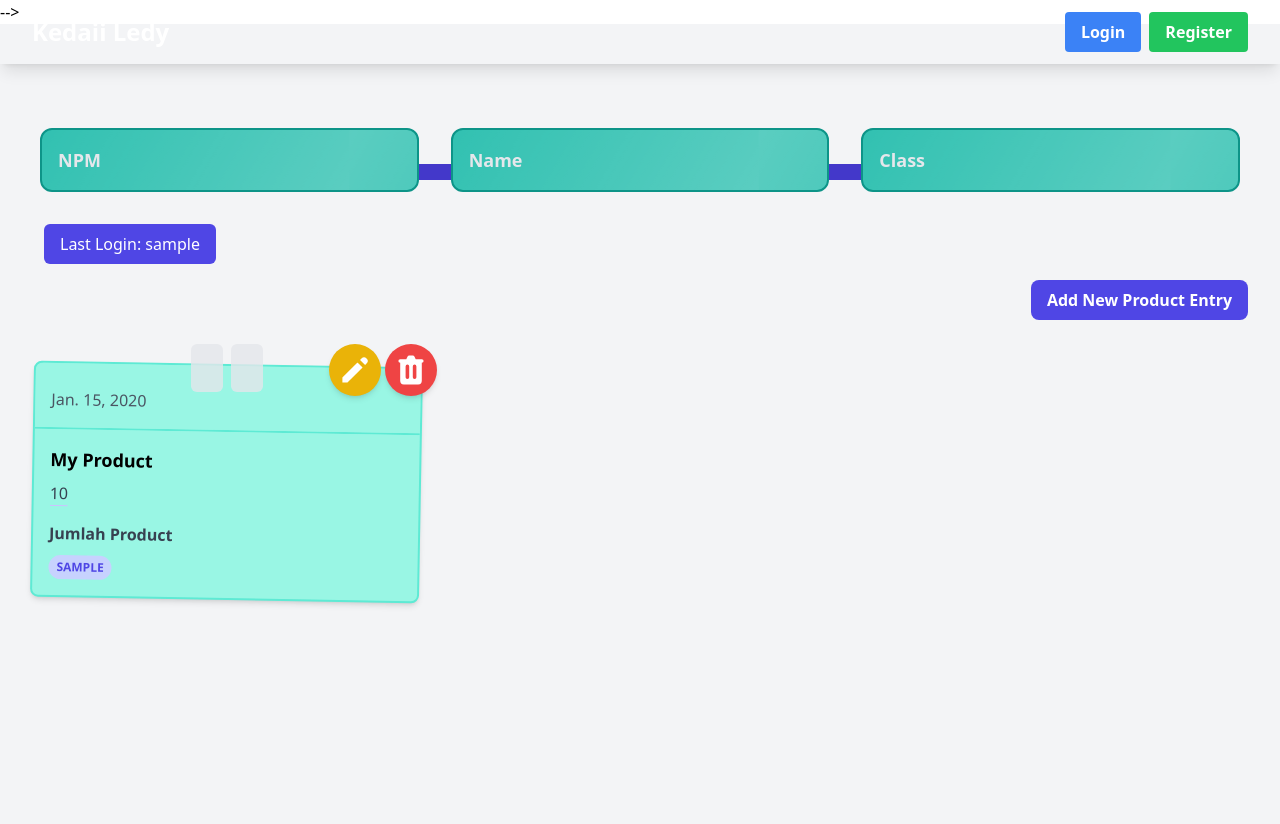
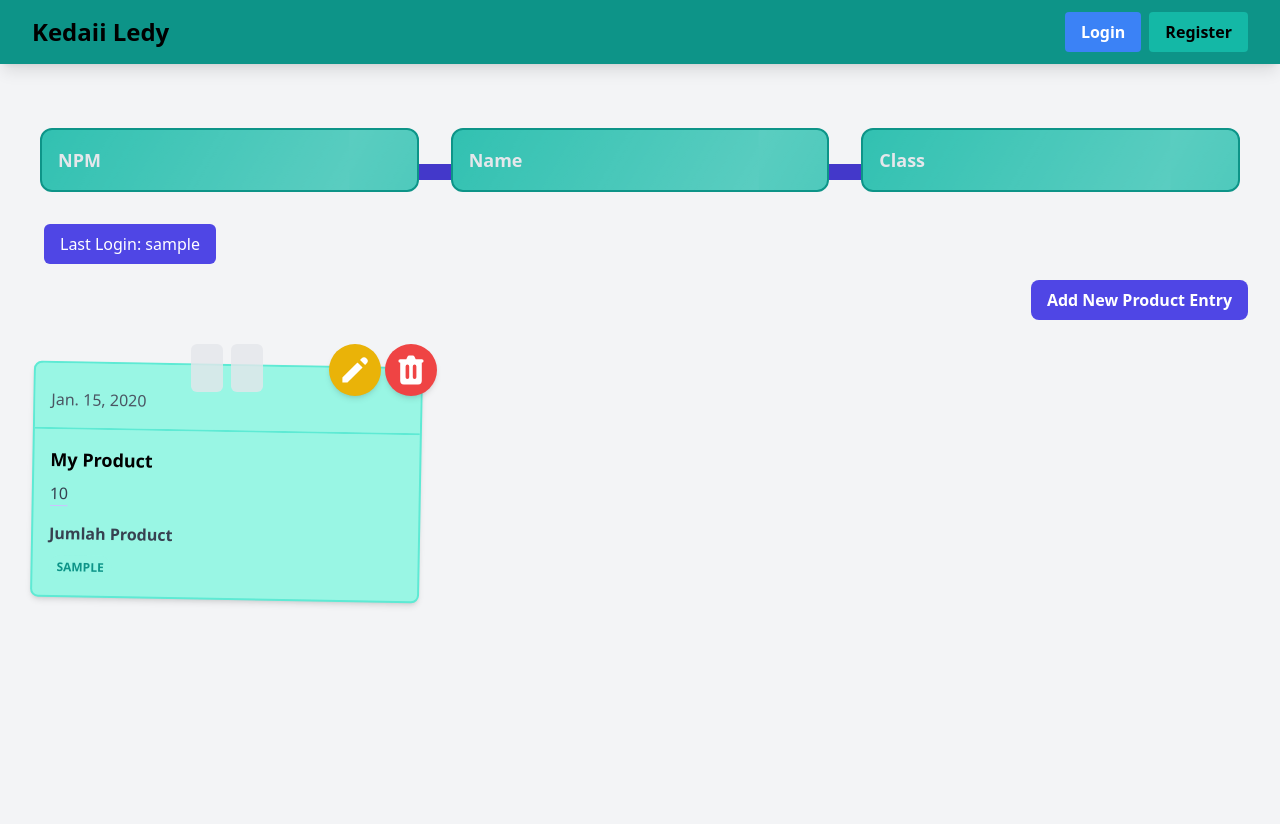
Before and after one commit to dadawra/kedaii-ledy, a Django app: template main/templates/main.html in a window 1280 px wide. Run offline with Django 5.2, Linux system fonts and the light colour scheme; tables that the repository leaves empty hold one stand-in row (values such as "Sample post"); the template is opened without the code that fills it: values that come from a table or form of the project are taken from there, most other values are stand-ins (such as "Sample title", 1, 10 or a date in 2020); some libraries are stand-ins or nearby versions.

Commit message:
Memperbaiki navbar

```diff
--- a/main/templates/card_product.html
+++ b/main/templates/card_product.html
@@ -15,7 +15,8 @@
         </p>
         <div class="mt-4">
           <p class="text-gray-700 font-semibold mb-2">Jumlah Product</p>
-          <div class="text-indigo-600 bg-indigo-200 text-xs font-semibold inline-block py-1 px-2 uppercase rounded-full"> {{ mood_entry.product_c }}
+          <div class="text-teal-600 bg-teal-200 text-xs font-semibold inline-block py-1 px-2 uppercase rounded-full">
+            {{ mood_entry.product_c }}
           </div>
           <!-- <div class="relative pt-1">
             <div class="flex mb-2 items-center justify-between">
--- a/templates/navbar.html
+++ b/templates/navbar.html
@@ -1,9 +1,9 @@
 <!-- masih error -->
-<nav class="bg-darkgreen-600 shadow-lg fixed top-0 left-0 z-40 w-screen">
+<nav class="bg-teal-600 shadow-lg fixed top-0 left-0 z-40 w-screen">
     <div class="max-w-7xl mx-auto px-4 sm:px-6 lg:px-8">
       <div class="flex items-center justify-between h-16">
         <div class="flex items-center">
-          <h1 class="text-2xl font-bold text-center text-white">Kedaii Ledy</h1>
+          <h1 class="text-2xl font-bold text-center text-wheat">Kedaii Ledy</h1>
         </div>
         <div class="hidden md:flex items-center">
           {% if user.is_authenticated %}
@@ -15,7 +15,7 @@
             <a href="{% url 'main:login' %}" class="text-center bg-blue-500 hover:bg-blue-600 text-white font-bold py-2 px-4 rounded transition duration-300 mr-2">
               Login
             </a>
-            <a href="{% url 'main:register' %}" class="text-center bg-green-500 hover:bg-green-600 text-white font-bold py-2 px-4 rounded transition duration-300">
+            <a href="{% url 'main:register' %}" class="text-center bg-teal-500 hover:bg-teal-600 text-wheat font-bold py-2 px-4 rounded transition duration-300">
               Register
             </a>
           {% endif %}
@@ -41,7 +41,7 @@
           <a href="{% url 'main:login' %}" class="block text-center bg-blue-500 hover:bg-blue-600 text-white font-bold py-2 px-4 rounded transition duration-300 mb-2">
             Login
           </a>
-          <a href="{% url 'main:register' %}" class="block text-center bg-green-500 hover:bg-green-600 text-white font-bold py-2 px-4 rounded transition duration-300">
+          <a href="{% url 'main:register' %}" class="block text-center bg-teal-500 hover:bg-teal-600 text-wheat font-bold py-2 px-4 rounded transition duration-300">
             Register
           </a>
         {% endif %}
```
